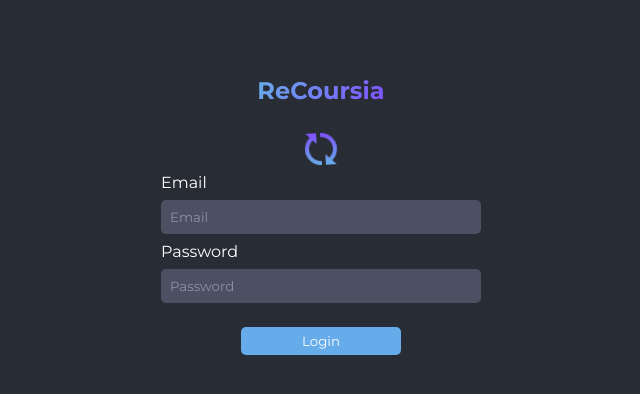
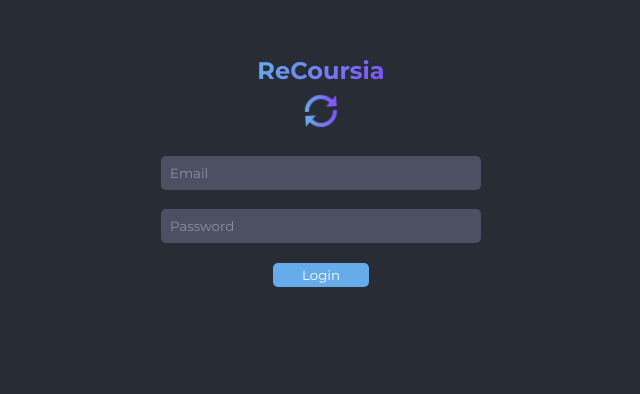
Before and after one commit to EyasSh/Teaching, a React (Create React App) app in the folder client/: page / in a window 1280 px wide. Shown: the part 136-530 px from the top of the page, without its empty margins (319-959 px from the left). Built offline with nearby package versions, Linux system fonts and the light colour scheme.

Commit message:
put several of the app components such as inputs logo and buttons in seperate files

```diff
--- /dev/null
+++ b/client/src/Components/Button/Button.jsx
@@ -0,0 +1,35 @@
+import React from 'react';
+import './button.css';
+
+function Button(props) {
+    const statusClass = statusHandler(props.status);
+
+    return (
+        <>
+            {statusClass !== '' ? (
+                <button className={statusClass}>
+                    {props.content.toString()}
+                </button>
+            ) : (
+                <button className="default-class">
+                    {props.content.toString()}
+                </button>
+            )}
+        </>
+    );
+}
+
+function statusHandler(status) {
+    switch (status) {
+        case "action":
+            return "action";
+        case "purchase":
+            return "purchase";
+        case "signup":
+            return "signup";
+        default:
+            return "";
+    }
+}
+
+export default Button;
--- /dev/null
+++ b/client/src/Components/Button/button.css
@@ -0,0 +1,65 @@
+/* button.css */
+
+@font-face {
+    font-family: 'Montserrat';
+    src: url('../../assets/Fonts/Montserrat-VariableFont_wght.ttf');
+}
+
+button {
+    width: 15%;
+    border-radius: 5px;
+    outline: none;
+    color: white;
+    border: 1px solid transparent;
+    background-color: transparent;
+    transition: border-color 0.3s ease, box-shadow 0.3s ease, background-color 0.3s ease;
+    padding: 0.25em 0.5em; /* Ensure padding is consistent */
+    font-family: 'Montserrat';
+    cursor: pointer;
+}
+
+.action {
+    color: white;
+    background-color: #66acea;
+    text-align: center;
+}
+
+.action:hover {
+    cursor: pointer;
+    border-color: #66afe9; /* Change border color on focus */
+    box-shadow: 0 0 5px rgba(102, 175, 233, 0.6); /* Adds a subtle shadow */
+}
+
+.purchase {
+    background-color: #28a745;
+    color: white;
+    border: none;
+    border-radius: 5px;
+    cursor: pointer;
+    text-align: center;
+}
+
+.purchase:hover {
+    background-color: #218838;
+    box-shadow: 0 4px 15px rgba(33, 136, 56, 0.3); /* Blurry shadow with matching color */
+    border: 2px solid #218838; /* Obscure border color */
+}
+
+.signup {
+    color: white;
+    background-color: #804fff;
+    border: none;
+    border-radius: 5px;
+    cursor: pointer;
+    text-align: center;
+}
+
+.signup:hover {
+    background-color: #7241e8;
+    box-shadow: 0 4px 15px rgba(114, 65, 232, 0.3); /* Blurry shadow with matching color */
+    border: 2px solid #7241e8; /* Obscure border color */
+}
+
+.default-class {
+    background-color: red;
+}
--- /dev/null
+++ b/client/src/Components/Inputs/Input.jsx
@@ -0,0 +1,21 @@
+import React from 'react';
+import './inputs.css'
+
+function Input(props) {
+    const validInputTypes = [
+        "text", "password", "email", "number", "search", "tel", "url", "date",
+        "datetime-local", "month", "week", "time", "color", "checkbox", "radio",
+        "file", "range", "button", "reset", "submit", "image", "hidden"
+    ];
+
+    const { type, placeholder } = props;
+    const inputType = validInputTypes.includes(type) ? type : 'text';
+
+    return (
+        <>
+            <input type={inputType} placeholder={placeholder}  />
+        </>
+    );
+}
+
+export default Input;
--- /dev/null
+++ b/client/src/Components/Inputs/inputs.css
@@ -0,0 +1,23 @@
+input{
+  border: 1px solid transparent;
+  border-radius: 5px;
+  padding: 8px;
+  box-sizing: border-box; /* Ensures padding is included in the width and height */
+  transition: border-color 0.3s ease, box-shadow 0.3s ease;
+  background-color: #4b5162;
+  font-family: 'Montserrat';
+  margin-bottom: 3%;
+  width: 50%;
+}
+
+input:focus {
+  color: white;
+  outline: none;
+  border-color: #4b5162; /* A lighter shade of #282c34 */
+  box-shadow: 0 0 10px rgba(75, 81, 98, 0.6); /* Increased shadow size */
+}
+input::placeholder
+{
+  color:#8a92a3 ;
+  font-family: 'Montserrat'
+}
--- a/client/src/Components/Login/Login.css
+++ b/client/src/Components/Login/Login.css
@@ -2,92 +2,20 @@
   font-family: 'Montserrat';
   src:url('../../assets/Fonts/Montserrat-VariableFont_wght.ttf');
 }
-
-
 .container{
-   font-family: 'Montserrat', Tahoma, Geneva, Verdana, sans-serif;
-   min-height: 50%;
-   min-width: 50%;
+  display: flex;
+  flex-direction: column;
+  gap: 5%;
+  font-family: 'Montserrat', Tahoma, Geneva, Verdana, sans-serif;
+  min-height: 50%;
+  min-width: 30%;
   margin-top: 15%;
   position: absolute;
   right: 25%;
   left: 25%;
   color: white;
-
-}
-.login-wrapper{
-    display: flex;
-    flex-direction: column;
-    gap: 1vh;
-    margin-right: 25%;
-    margin-left: 25%;
-
-}
-.login-wrapper h2{
-  align-self: center;
-  background-image: linear-gradient(125deg, #66afe9, #804fff); /* Apply gradient */
-  clip-text: ellipsis; /* Clip overflowing text if needed */
-  -webkit-background-clip: text; /* Apply gradient to text (WebKit browsers) */
-  background-clip: text; /* Apply gradient to text (other browsers) */
-  color: transparent; /* Make text invisible (text content remains) */
-}
-.rotating-arrow{
-  animation: rotate 2s infinite linear;
-  height: fit-content;
-  width: fit-content;
-  align-self: center;
-  justify-self: center;
-}
-@keyframes rotate {
-  from {
-    transform: rotate(0deg);
-  }
-  to {
-    transform: rotate(360deg);
-  }
-}
-input[type="text"],
-input[type="password"] {
-  border: 1px solid transparent;
-  border-radius: 5px;
-  padding: 8px;
-  box-sizing: border-box; /* Ensures padding is included in the width and height */
-  transition: border-color 0.3s ease, box-shadow 0.3s ease;
-  background-color: #4b5162;
-  font-family: 'Montserrat';
-}
-
-input[type="text"]:focus,
-input[type="password"]:focus {
-  color: white;
-  outline: none;
-  border-color: #4b5162; /* A lighter shade of #282c34 */
-  box-shadow: 0 0 10px rgba(75, 81, 98, 0.6); /* Increased shadow size */
-}
-input[type="text"]::placeholder,
-input[type="password"]::placeholder
-{
-  color:#8a92a3 ;
-  font-family: 'Montserrat'
-}
-button[type="submit"]{
-  width:50%;
-  align-self: center;
-  border-radius: 5px;
-  outline: none;
-  color: white;
-  border: 1px solid transparent;
-  background-color: #66acea;
-  transition: border-color 0.3s ease, box-shadow 0.3s ease;
-  margin-top: 5%;
-  padding: 5px;
-  font-family: 'Montserrat';
-}
-button[type="submit"]:hover{
-  cursor: pointer;
-  border-color: #66afe9; /* Change border color on focus */
-  box-shadow: 0 0 5px rgba(102, 175, 233, 0.6); /* Adds a subtle shadow */
-
+  align-items: center;
+  justify-items: center;
 }
 label{
   font-family: 'Montserrat';
--- a/client/src/Components/Login/Login.jsx
+++ b/client/src/Components/Login/Login.jsx
@@ -1,34 +1,16 @@
 import React from 'react';
 import './Login.css'
-import  { SVGProps } from 'react'
+import Logo from '../Logo/Logo';
+import Input from '../Inputs/Input';
+import Button from '../Button/Button'
 
 function Login(props) {
     return (
         <div className='container'>
-
-
-
-            <div className='login-wrapper'>
-            <h2>ReCoursia</h2>
-            <svg  class="rotating-arrow"  xmlns="http://www.w3.org/2000/svg" width="2em" height="2em" viewBox="0 0 512 512">
-            <defs>
-                <linearGradient id="grad1" x1="0%" y1="0%" x2="100%" y2="0%">
-                    <stop offset="0%" stop-color="#66afe9" />
-                    <stop offset="100%" stop-color="#804fff" />
-                </linearGradient>
-            </defs>
-            <path fill="url(#grad1)"
-            d="M447.1 86.2C400.3 33.4 332.2 0 256 0C114.6 0 0 114.6 0 256h64c0-106.1 85.9-192 192-192c58.5 0 110.4 26.5 145.5 67.8L341.3 192H512V21.3zM256 448c-58.5 0-110.4-26.5-145.5-67.8l60.2-60.2H0v170.7l64.9-64.9c46.8 52.8 115 86.2 191.1 86.2c141.4 0 256-114.6 256-256h-64c0 106.1-85.9 192-192 192">
-                </path>
-            </svg>
-
-
-                <label>Email</label>
-                <input type='text' placeholder='Email' />
-                <label>Password</label>
-                <input type='password' placeholder='Password' />
-                <button type='submit' >Login</button>
-            </div>
+           <Logo  flex='column'/>
+           <Input type='email' placeholder='Email'></Input>
+           <Input type='password' placeholder='Password'></Input>
+           <Button status='action' content='Login'  />
 
         </div>
     );
--- /dev/null
+++ b/client/src/Components/Logo/Logo.jsx
@@ -0,0 +1,23 @@
+import React from 'react';
+import './logo.css'
+function Logo(props) {
+    const flexDirection = props.flex === 'row' ? 'row' : 'column';
+    return (
+        <div className={`logo-container ${flexDirection}`}>
+            <h2 className='brand'>ReCoursia</h2>
+            <svg  class="rotating-arrow"  xmlns="http://www.w3.org/2000/svg" width="2em" height="2em" viewBox="0 0 512 512">
+            <defs>
+                <linearGradient id="grad1" x1="0%" y1="0%" x2="100%" y2="0%">
+                    <stop offset="0%" stop-color="#66afe9" />
+                    <stop offset="100%" stop-color="#804fff" />
+                </linearGradient>
+            </defs>
+            <path fill="url(#grad1)"
+            d="M447.1 86.2C400.3 33.4 332.2 0 256 0C114.6 0 0 114.6 0 256h64c0-106.1 85.9-192 192-192c58.5 0 110.4 26.5 145.5 67.8L341.3 192H512V21.3zM256 448c-58.5 0-110.4-26.5-145.5-67.8l60.2-60.2H0v170.7l64.9-64.9c46.8 52.8 115 86.2 191.1 86.2c141.4 0 256-114.6 256-256h-64c0 106.1-85.9 192-192 192">
+                </path>
+            </svg>
+        </div>
+    );
+}
+
+export default Logo;
--- /dev/null
+++ b/client/src/Components/Logo/logo.css
@@ -0,0 +1,38 @@
+.logo-container {
+    display: flex;
+    align-items: center;
+    margin-bottom: 3%;
+}
+
+.logo-container.row {
+    flex-direction: row;
+}
+
+.logo-container.column {
+    flex-direction: column;
+}
+.brand{
+    margin:0 10px;
+    align-self: center;
+    background-image: linear-gradient(125deg, #66afe9, #804fff); /* Apply gradient */
+    clip-text: ellipsis; /* Clip overflowing text if needed */
+    -webkit-background-clip: text; /* Apply gradient to text (WebKit browsers) */
+    background-clip: text; /* Apply gradient to text (other browsers) */
+    color: transparent; /* Make text invisible (text content remains) */
+  }
+  .rotating-arrow{
+    animation: rotate 2s infinite linear;
+    height: fit-content;
+    width: fit-content;
+    align-self: center;
+    justify-self: center;
+    margin: 10px 0;
+  }
+  @keyframes rotate {
+    from {
+      transform: rotate(0deg);
+    }
+    to {
+      transform: rotate(360deg);
+    }
+  }
```
